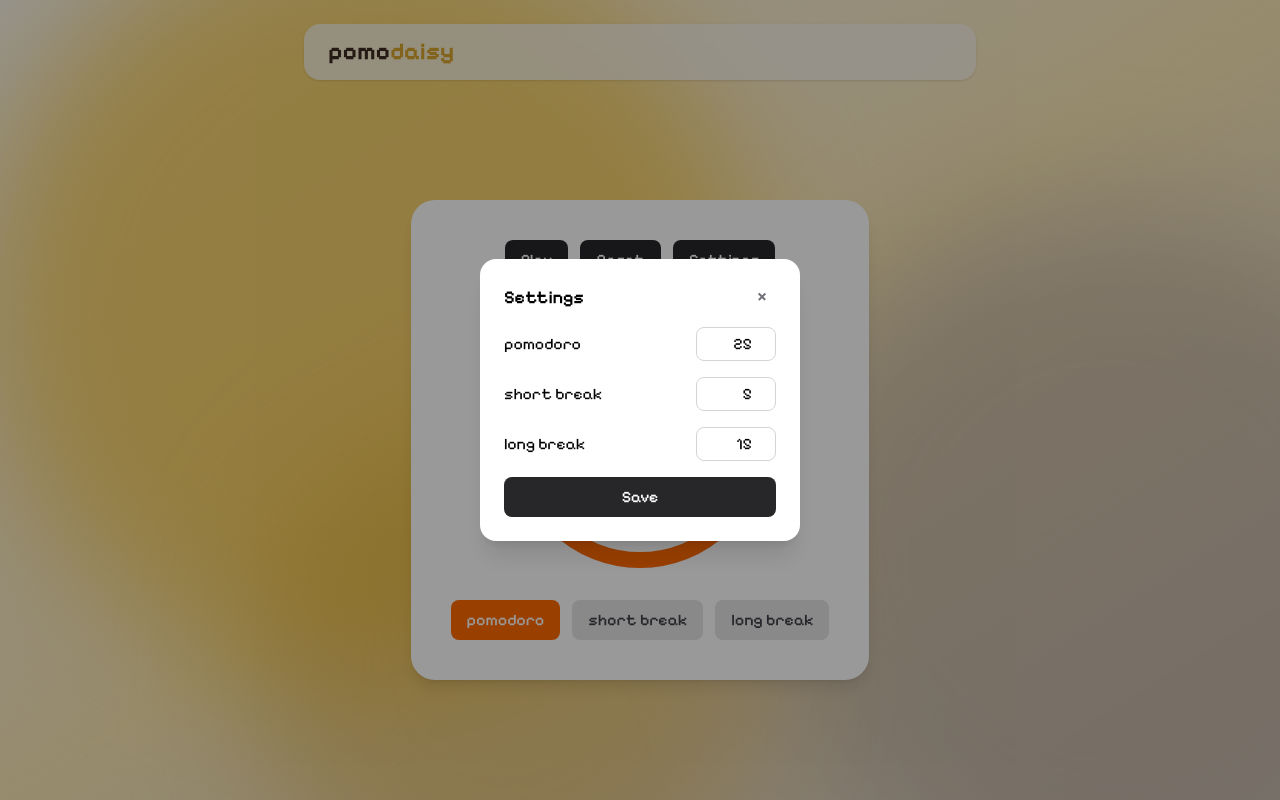
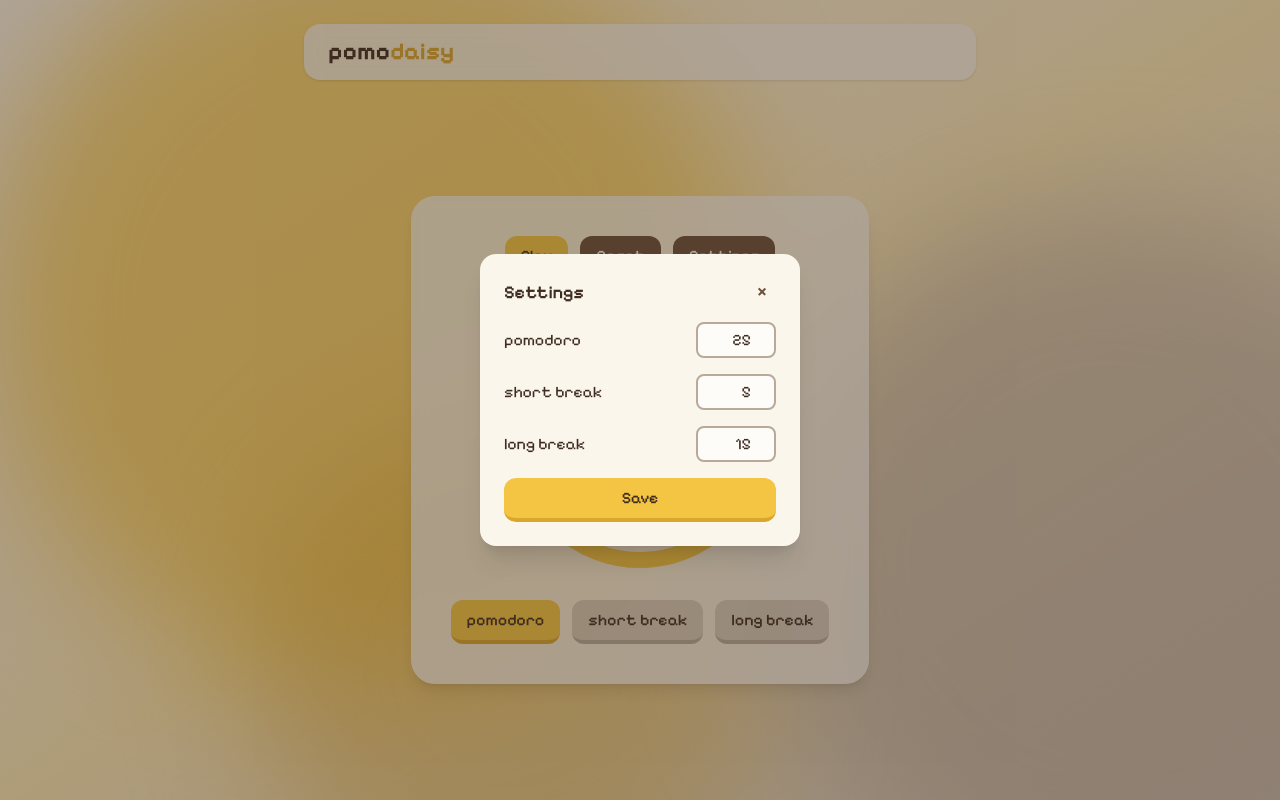
Before and after one commit to charlie7estrada/Pomodaisy, a Next.js app: page / in a window 1280 px wide. Both pictures are taken after a click on the button "Settings". Built offline with nearby package versions, Linux system fonts and the light colour scheme; no server answers.

Commit message:
Restyle timer card and settings

```diff
--- a/components/ControlRow.tsx
+++ b/components/ControlRow.tsx
@@ -1,4 +1,5 @@
 import type { Status } from "@/lib/timer";
+import { buttonStyles } from "./buttonStyles";
 
 type ControlRowProps = {
   status: Status;
@@ -6,9 +7,6 @@ type ControlRowProps = {
   onReset: () => void;
   onOpenSettings: () => void;
 };
-
-const buttonClass =
-  "rounded-lg bg-zinc-800 px-4 py-2 font-medium text-white hover:bg-zinc-700";
 
 export default function ControlRow({
   status,
@@ -18,13 +16,13 @@ export default function ControlRow({
 }: ControlRowProps) {
   return (
     <div className="flex gap-3">
-      <button type="button" onClick={onPlayPause} className={buttonClass}>
+      <button type="button" onClick={onPlayPause} className={buttonStyles.primary}>
         {status === "running" ? "Pause" : "Play"}
       </button>
-      <button type="button" onClick={onReset} className={buttonClass}>
+      <button type="button" onClick={onReset} className={buttonStyles.secondary}>
         Reset
       </button>
-      <button type="button" onClick={onOpenSettings} className={buttonClass}>
+      <button type="button" onClick={onOpenSettings} className={buttonStyles.secondary}>
         Settings
       </button>
     </div>
--- a/components/ModeButtons.tsx
+++ b/components/ModeButtons.tsx
@@ -1,4 +1,5 @@
 import { MODES, type Mode } from "@/lib/timer";
+import { buttonStyles } from "./buttonStyles";
 
 type ModeButtonsProps = {
   activeMode: Mode;
@@ -16,11 +17,7 @@ export default function ModeButtons({ activeMode, onSelectMode }: ModeButtonsPro
             type="button"
             onClick={() => onSelectMode(id)}
             aria-pressed={isActive}
-            className={`rounded-lg px-4 py-2 font-medium ${
-              isActive
-                ? "bg-orange-500 text-white"
-                : "bg-zinc-200 text-zinc-700 hover:bg-zinc-300"
-            }`}
+            className={isActive ? buttonStyles.primary : buttonStyles.muted}
           >
             {label}
           </button>
--- a/components/ProgressRing.tsx
+++ b/components/ProgressRing.tsx
@@ -24,7 +24,7 @@ export default function ProgressRing({ timeLeft, duration }: ProgressRingProps)
         r={RADIUS}
         fill="none"
         strokeWidth={STROKE}
-        className="stroke-zinc-200"
+        className="stroke-taupe/40"
       />
       <circle
         cx={SIZE / 2}
@@ -35,7 +35,7 @@ export default function ProgressRing({ timeLeft, duration }: ProgressRingProps)
         strokeLinecap="round"
         strokeDasharray={CIRCUMFERENCE}
         strokeDashoffset={offset}
-        className="stroke-orange-500"
+        className="stroke-daisy"
       />
     </svg>
   );
--- a/components/SettingsDialog.tsx
+++ b/components/SettingsDialog.tsx
@@ -1,4 +1,5 @@
 import { useEffect, useRef, useState, type FormEvent } from "react";
+import { buttonStyles } from "./buttonStyles";
 import { MAX_MINUTES, MIN_MINUTES, MODES, type Mode } from "@/lib/timer";
 
 type SettingsDialogProps = {
@@ -46,7 +47,7 @@ export default function SettingsDialog({ durations, onSave, onClose }: SettingsD
     <dialog
       ref={dialogRef}
       onClose={onClose}
-      className="m-auto w-80 rounded-2xl p-6 shadow-xl backdrop:bg-black/40"
+      className="m-auto w-80 rounded-2xl bg-cream p-6 text-ink shadow-xl backdrop:bg-ink/40"
     >
       <form onSubmit={handleSubmit} className="flex flex-col gap-4">
         <div className="flex items-center justify-between">
@@ -55,7 +56,7 @@ export default function SettingsDialog({ durations, onSave, onClose }: SettingsD
             type="button"
             onClick={onClose}
             aria-label="Close settings"
-            className="rounded px-2 text-xl leading-none text-zinc-500 hover:text-zinc-900"
+            className="rounded px-2 text-xl leading-none text-bark hover:text-ink"
           >
             ×
           </button>
@@ -75,13 +76,13 @@ export default function SettingsDialog({ durations, onSave, onClose }: SettingsD
                 const { value } = event.target;
                 setDraft((prev) => ({ ...prev, [id]: value }));
               }}
-              className="w-20 rounded-lg border border-zinc-300 px-2 py-1 text-right"
+              className="w-20 rounded-lg border-2 border-taupe bg-white/70 px-2 py-1 text-right focus:border-daisy-deep focus:outline-none"
             />
           </label>
         ))}
 
         {!isValid && (
-          <p className="text-sm text-red-600">
+          <p className="text-sm text-red-700">
             Use whole minutes from {MIN_MINUTES} to {MAX_MINUTES}.
           </p>
         )}
@@ -89,7 +90,7 @@ export default function SettingsDialog({ durations, onSave, onClose }: SettingsD
         <button
           type="submit"
           disabled={!isValid}
-          className="rounded-lg bg-zinc-800 px-4 py-2 font-medium text-white hover:bg-zinc-700 disabled:opacity-40"
+          className={buttonStyles.primary}
         >
           Save
         </button>
--- a/components/TimerCard.tsx
+++ b/components/TimerCard.tsx
@@ -101,7 +101,7 @@ export default function TimerCard({ initialMode, initialDurations }: TimerCardPr
   }
 
   return (
-    <section className="flex flex-col items-center gap-8 rounded-3xl bg-white p-10 shadow-lg">
+    <section className="flex flex-col items-center gap-8 rounded-3xl bg-cream/80 p-10 shadow-lg backdrop-blur">
       <ControlRow
         status={status}
         onPlayPause={handlePlayPause}
--- /dev/null
+++ b/components/buttonStyles.ts
@@ -0,0 +1,10 @@
+// Shared button looks: raised "chunky" buttons with a darker bottom edge that
+// presses down when clicked. Change a variant here to restyle every button.
+const base =
+  "rounded-xl border-b-4 px-4 py-2 font-medium transition active:translate-y-0.5 active:border-b-2 disabled:pointer-events-none disabled:opacity-40";
+
+export const buttonStyles = {
+  primary: `${base} border-daisy-deep bg-daisy text-ink hover:brightness-105`,
+  secondary: `${base} border-ink bg-bark text-cream hover:brightness-110`,
+  muted: `${base} border-taupe bg-taupe/50 text-ink hover:bg-taupe/70`,
+};
```
